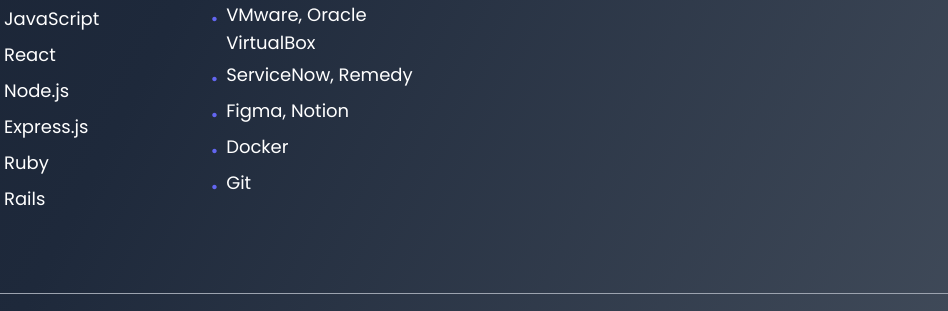
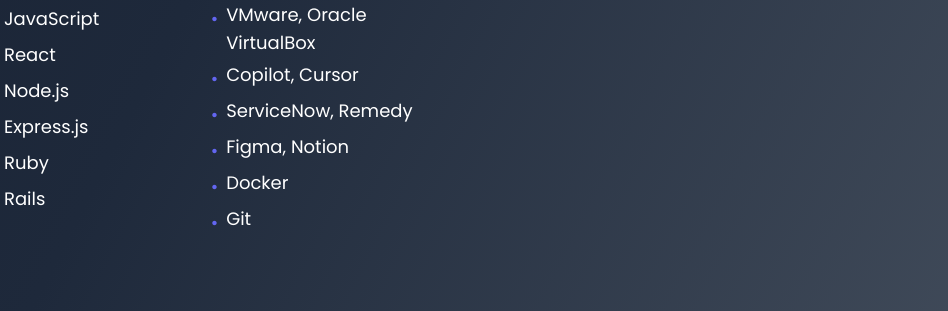
Before and after one commit to Qquazld/portfolio, a website: page index.html in a window 1280 px wide. Shown: the part 1556-1867 px from the top of the page, 332-1280 px from the left. Drawn offline with Linux system fonts and the light colour scheme.

Commit message:
npm audit fix

```diff
--- a/index.html
+++ b/index.html
@@ -339,6 +339,10 @@
                   VirtualBox
                 </li>
                 <li class="flex items-start">
+                  <span class="text-indigo-500 mr-2 mt-1">•</span>Copilot,
+                  Cursor
+                </li>
+                <li class="flex items-start">
                   <span class="text-indigo-500 mr-2 mt-1">•</span>ServiceNow,
                   Remedy
                 </li>
```
Also changed, not shown: 1 other file.
